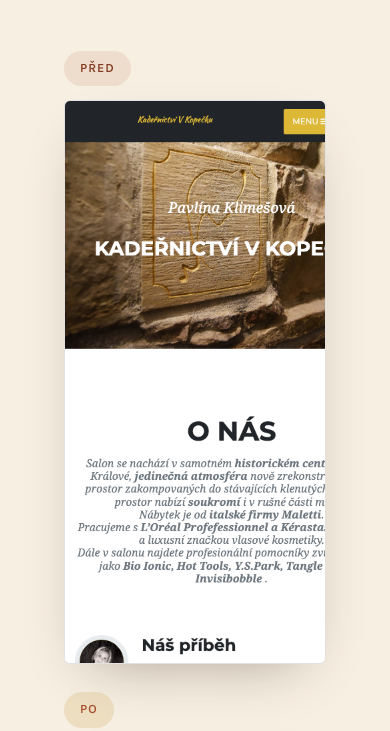
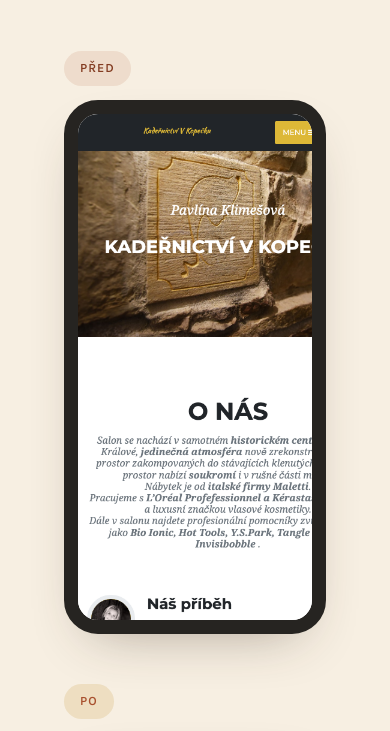
Before and after one commit to j4manek/hradec-kralove-web-redesigny, a plain HTML site: page 07-kadernictvi-v-kopecku/porovnani.html in a window 390 px wide. Shown: the part 1530-2261 px from the top of the page. Drawn offline with nearby package versions, Linux system fonts and the light colour scheme.

Commit message:
Opravit rozvržení mobilního porovnání - vycentrovat a zvětšit do 'telefon' rámečku

```diff
--- a/01-zubni-ordinace-bretislavova/styles.css
+++ b/01-zubni-ordinace-bretislavova/styles.css
@@ -435,7 +435,9 @@ form.appt input:focus, form.appt textarea:focus { outline: none; border-color: v
 .compare-frame { border: 1px solid var(--line); border-radius: 16px; overflow: hidden; box-shadow: var(--shadow); background: #fff; }
 .compare-frame img { width: 100%; display: block; }
 .compare-caption { margin-top: 12px; font-size: 0.88rem; color: #566251; }
-.compare-mobile-pair { display: grid; grid-template-columns: 1fr 1fr; gap: 28px; max-width: 640px; }
+.compare-mobile-pair { display: grid; grid-template-columns: 1fr 1fr; gap: 36px; max-width: 720px; margin: 0 auto; justify-items: center; }
+.compare-frame.phone { border: 14px solid #262421; border-radius: 34px; max-width: 280px; overflow: hidden; }
 @media (max-width: 760px) {
-  .compare-pair, .compare-mobile-pair { grid-template-columns: 1fr; }
+  .compare-pair { grid-template-columns: 1fr; }
+  .compare-mobile-pair { grid-template-columns: 1fr; gap: 50px; }
 }
--- a/07-kadernictvi-v-kopecku/porovnani.html
+++ b/07-kadernictvi-v-kopecku/porovnani.html
@@ -52,11 +52,11 @@
     <div class="compare-mobile-pair">
       <div class="compare-col">
         <span class="compare-tag before">Před</span>
-        <div class="compare-frame"><img src="img/before-mobile.png" alt="Současný web na mobilu"></div>
+        <div class="compare-frame phone"><img src="img/before-mobile.png" alt="Současný web na mobilu"></div>
       </div>
       <div class="compare-col">
         <span class="compare-tag after">Po</span>
-        <div class="compare-frame"><img src="img/after-mobile.png" alt="Návrh nového webu na mobilu"></div>
+        <div class="compare-frame phone"><img src="img/after-mobile.png" alt="Návrh nového webu na mobilu"></div>
       </div>
     </div>
   </div>
--- a/07-kadernictvi-v-kopecku/styles.css
+++ b/07-kadernictvi-v-kopecku/styles.css
@@ -164,7 +164,9 @@ form.appt input:focus, form.appt textarea:focus { outline: none; border-color: v
 .compare-frame { border: 1px solid var(--line); border-radius: 6px; overflow: hidden; box-shadow: var(--shadow); background: #fff; }
 .compare-frame img { width: 100%; display: block; }
 .compare-caption { margin-top: 12px; font-size: 0.88rem; color: #5a473a; }
-.compare-mobile-pair { display: grid; grid-template-columns: 1fr 1fr; gap: 28px; max-width: 640px; }
+.compare-mobile-pair { display: grid; grid-template-columns: 1fr 1fr; gap: 36px; max-width: 720px; margin: 0 auto; justify-items: center; }
+.compare-frame.phone { border: 14px solid #262421; border-radius: 34px; max-width: 280px; overflow: hidden; }
 @media (max-width: 760px) {
-  .compare-pair, .compare-mobile-pair { grid-template-columns: 1fr; }
+  .compare-pair { grid-template-columns: 1fr; }
+  .compare-mobile-pair { grid-template-columns: 1fr; gap: 50px; }
 }
```
Also changed, not shown: 01-zubni-ordinace-bretislavova/porovnani.html (+2 -2 lines).
